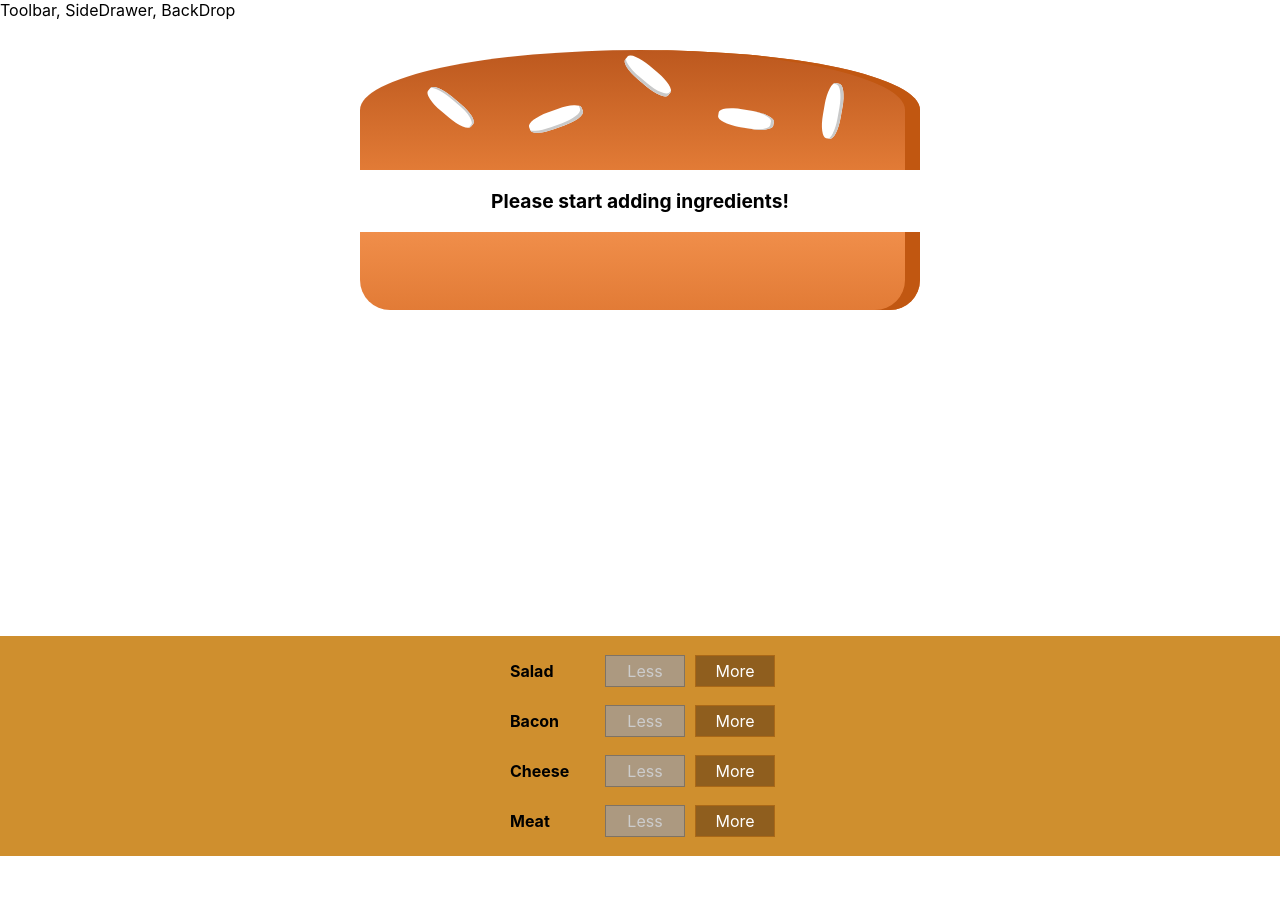
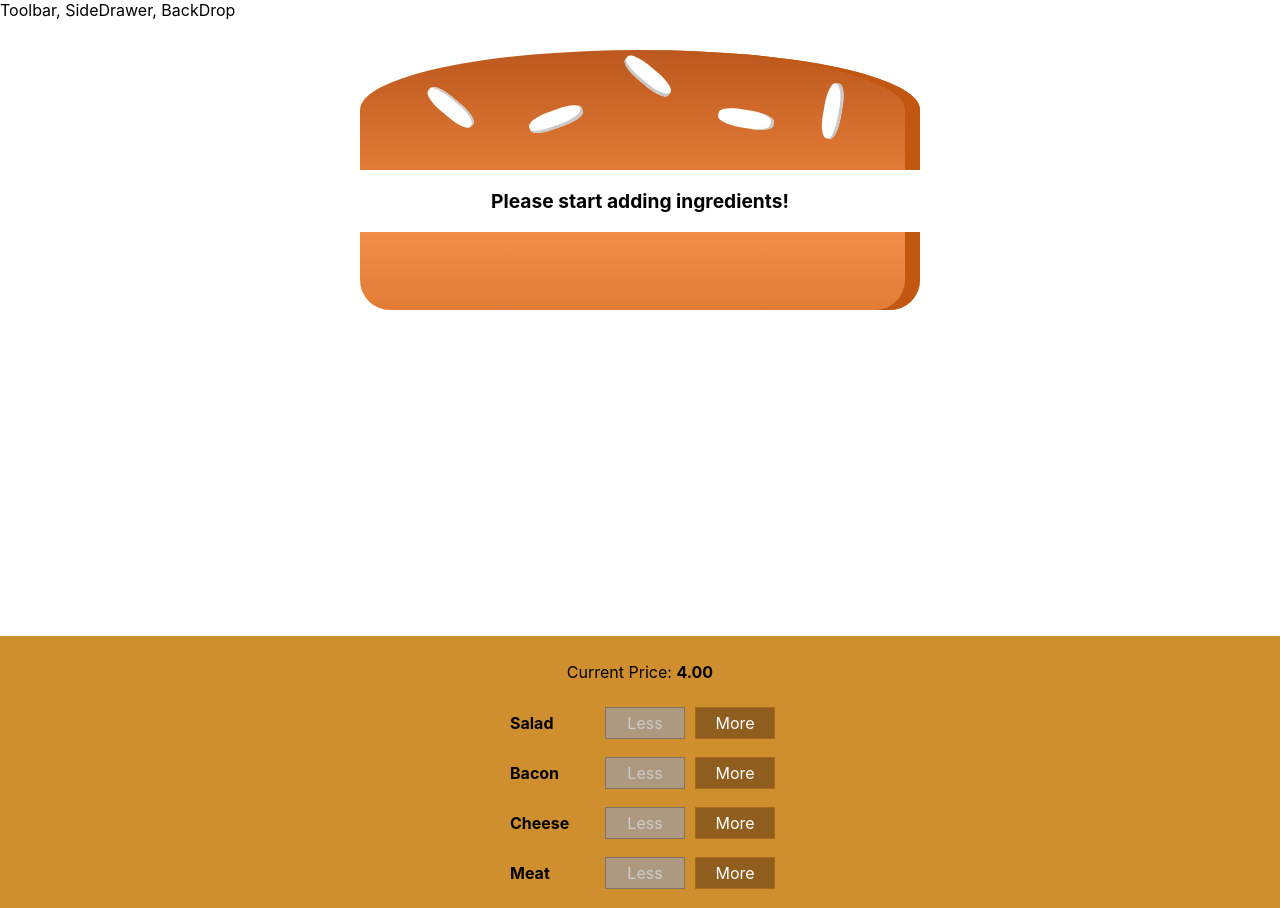
Before and after one commit to demetrioverba/burgerBuilder, a React (Create React App) app: page / in a window 1280 px wide. Before the commit the page ends 856 px from the top, so only its background shows below. Built offline with nearby package versions, Linux system fonts and the light colour scheme.

Commit message:
Displaying and Updating the Burger Price

```diff
--- a/src/components/Burger/BuildControls/BuildControls.js
+++ b/src/components/Burger/BuildControls/BuildControls.js
@@ -13,6 +13,7 @@
 
 const buildControls = (props) => (
   <div className={classes.BuildControls}>
+    <p>Current Price: <strong>{props.price.toFixed(2)}</strong></p>
     {controls.map(ctrl => (
       <BuildControl
         key={ctrl.label}
--- a/src/components/Burger/Burger.module.css
+++ b/src/components/Burger/Burger.module.css
@@ -2,7 +2,7 @@
   width: 100%;
   margin: auto;
   height: 250px;
-overflow: scroll;
+  overflow: auto;
   text-align: center;
   font-weight: bold;
   font-size: 1.2rem;
--- a/src/containers/BurgerBuilder/BurgerBuilder.js
+++ b/src/containers/BurgerBuilder/BurgerBuilder.js
@@ -64,7 +64,8 @@
         <BuildControls
           ingredientAdded={this.addIngredientHandler}
           ingredientRemoved={this.removeIngredientHandler}
-          disabled={disabledInfo} />
+          disabled={disabledInfo}
+          price={this.state.totalPrice} />
       </Auxiliary>
     );
   }
```
